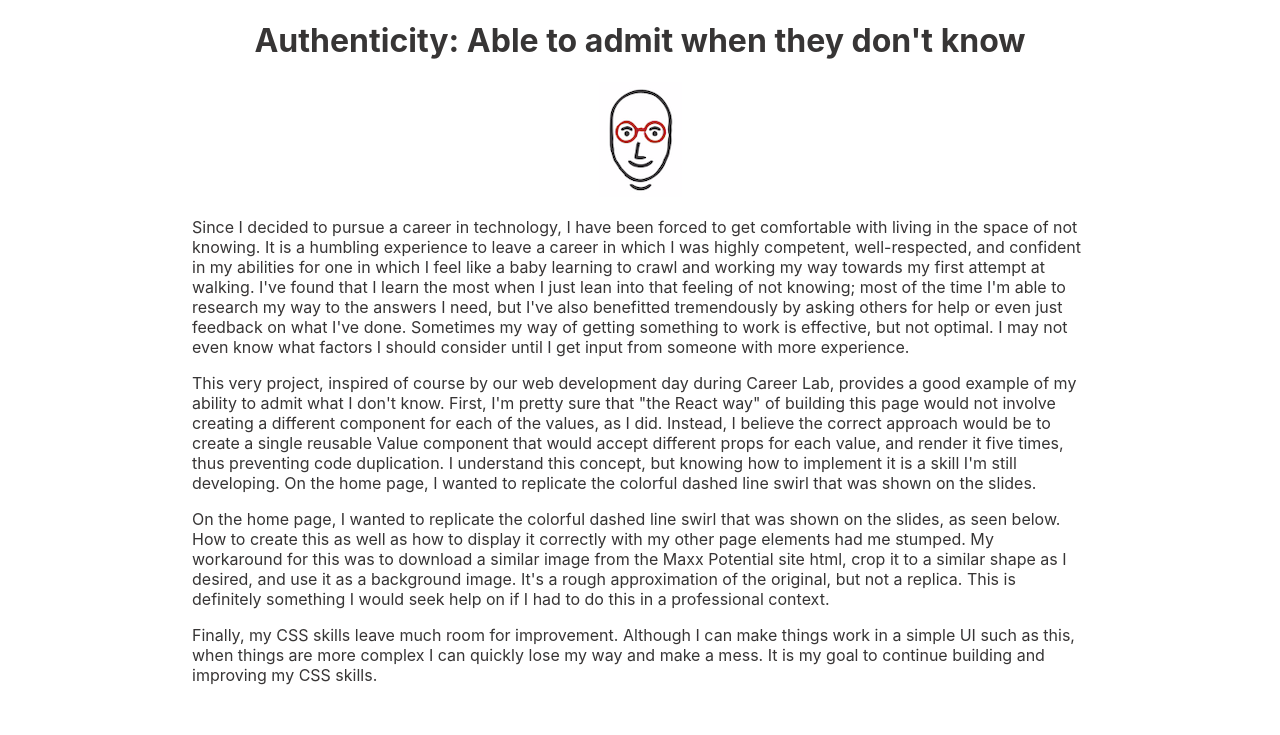
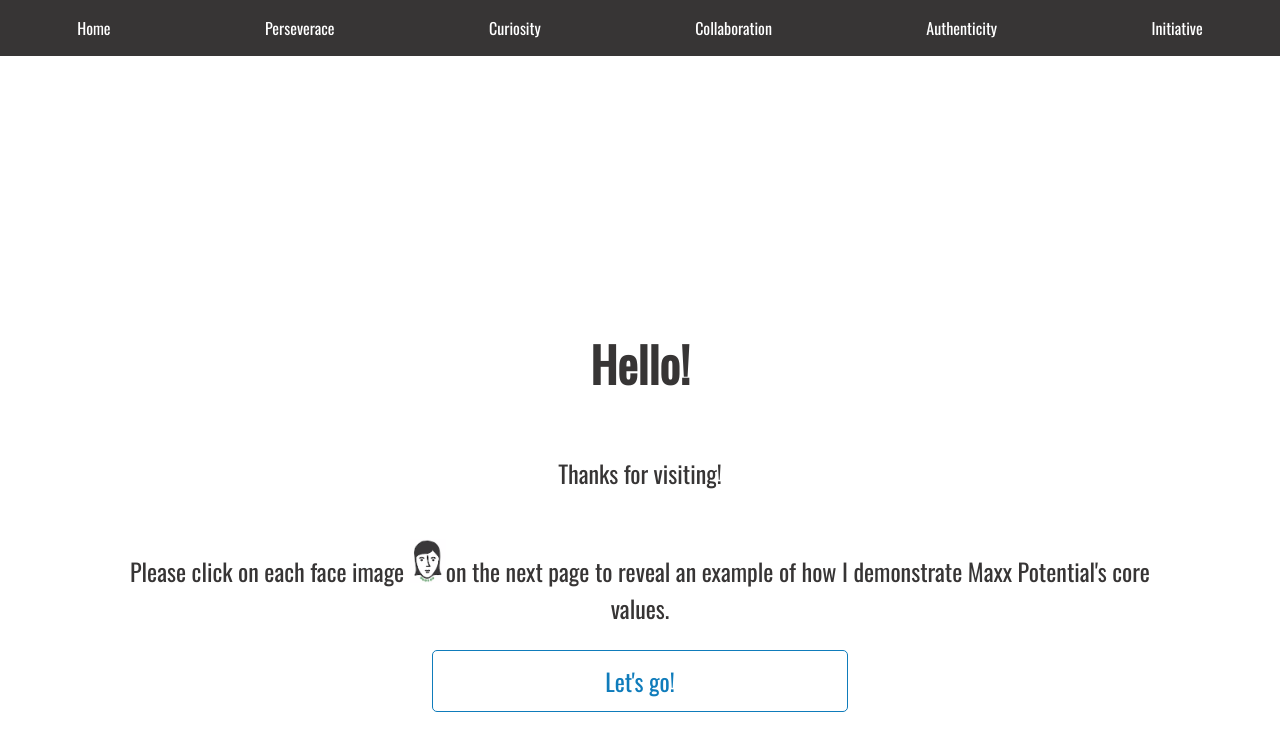
Before and after one commit to tmflower/maxx, a React (Create React App) app: page /authenticity in a window 1280 px wide. Shown: the top 735 px of the page. Built offline with nearby package versions, Linux system fonts and the light colour scheme.

Commit message:
add styling and navbar

```diff
--- a/src/App.css
+++ b/src/App.css
@@ -1,6 +1,60 @@
- .App {
-  margin: 0 2em;
+@import url('https://fonts.googleapis.com/css2?family=Oswald:wght@300;400&display=swap');
+
+.App {
   display: flex;
   flex-direction: column;
   color: rgb(55, 53, 53);
 }
+
+.greeting {
+  margin: 10em 5em;
+  display: flex;
+  flex-direction: column;
+  align-items: center;
+  text-align: center;
+  font-family: 'Oswald', sans-serif;
+}
+
+.tiny-head {
+  width: 1.5em;
+}
+
+.btn {
+  padding: .5em;
+  background-color: white;
+  color: #0f7cbb;
+  font-family: 'Oswald', sans-serif;
+  border: 1px solid #0f7cbb;;
+  border-radius: 5px;
+  font-size: 1em;
+  width: 40%;
+}
+
+.btn:hover {
+  background-color: #0f7cbb;
+  color: white;
+}
+
+.navbar {
+  display: flex;
+  flex-direction: row;
+  justify-content: space-around;
+  background-color: rgb(55, 53, 53);
+}
+
+.navbar-link {
+  text-decoration: none;
+  padding: 1em 0;
+  font-family: 'Oswald', sans-serif;
+  color: white;
+}
+
+.navbar-link:hover {
+  transform: scale(1.5, 1.5);
+}
+
+@media(min-width: 968px) {
+  .greeting {
+    font-size: 1.5em;
+  }
+}
--- a/src/App.js
+++ b/src/App.js
@@ -1,17 +1,37 @@
 
 import './App.css';
-import { Routes, Route } from 'react-router-dom';
+import { Routes, Route, useLocation } from 'react-router-dom';
 import { Home } from "./Home";
 import { Perseverance } from "./Perseverance";
 import { Curiosity } from "./Curiosity";
 import { Collaboration } from './Collaboration';
 import { Authenticity } from './Authenticity';
 import { Initiative } from './Initiative';
+import { Navbar } from './Navbar';
+import { useState } from 'react';
+import head1 from './head1.png';
 
 function App() {
+  const location = useLocation();
+
+  const [wasClicked, setWasClicked] = useState(false);
+
+  const handleClick = () => {
+    setWasClicked(true);
+  }
 
   return (
     <div className="App">
+      { location.pathname === "/" ? null : <Navbar /> }
+      { !wasClicked ?
+      <div className="greeting">
+        <h1>Hello!</h1>
+        <p>Thanks for visiting!</p>
+        <p>Please click on each face image <img className="tiny-head" src={head1} alt="head"/>on the next page to reveal an example of how I demonstrate Maxx Potential's core values.</p>
+        <button className='btn' onClick={handleClick}>Let's go!</button>
+      </div>
+      :
+      <div>
         <Routes>
           <Route path="/" element={<Home />}></Route>
           <Route path="/perseverance" element={<Perseverance />}></Route>
@@ -20,7 +40,7 @@ function App() {
           <Route path="/authenticity" element={<Authenticity />}></Route>
           <Route path="/initiative" element={<Initiative />}></Route>
         </Routes>
-
+      </div>}
     </div>
   );
 }
--- a/src/Authenticity.js
+++ b/src/Authenticity.js
@@ -1,4 +1,3 @@
-import { NavLink } from "react-router-dom";
 import head4 from "./head4.png";
 import values from "./maxx-values.png";
 import homepage from "./my-homepage.png";
@@ -6,15 +5,16 @@ import homepage from "./my-homepage.png";
 export function Authenticity() {
     return (
         <div className="value-page">
-            <h1>Authenticity: Able to admit when they don't know</h1>
+
+            <h1 className="value-page-heading">AUTHENTICITY: Able to admit when they don't know</h1>
             <img src={head4} alt="head" />
 
             <div className="value-page-container">
                 <p className="value-page-text">Since I decided to pursue a career in technology, I have been forced to get comfortable with living in the space of not knowing. It is a humbling experience to leave a career in which I was highly competent, well-respected, and confident in my abilities for one in which I feel like a baby learning to crawl and working my way towards my first attempt at walking. I've found that I learn the most when I just lean into that feeling of not knowing; most of the time I'm able to research my way to the answers I need, but I've also benefitted tremendously by asking others for help or even just feedback on what I've done. Sometimes my way of getting something to work is effective, but not optimal. I may not even know what factors I should consider until I get input from someone with more experience.</p>
 
-                <p className="value-page-text">This very project, inspired of course by our web development day during Career Lab, provides a good example of my ability to admit what I don't know. First, I'm pretty sure that "the React way" of building this page would not involve creating a different component for each of the values, as I did. Instead, I believe the correct approach would be to create a single reusable Value component that would accept different props for each value, and render it five times, thus preventing code duplication. I understand this concept, but knowing how to implement it is a skill I'm still developing. On the home page, I wanted to replicate the colorful dashed line swirl that was shown on the slides.</p>
+                <p className="value-page-text">This very project, inspired of course by our web development day during Career Lab, provides a good example of my ability to admit what I don't know. First, I'm pretty sure that "the React way" of building this page would not involve creating a different component for each of the values, as I did. Instead, I believe the correct approach would be to create a single reusable Value component that would accept different props for each value, and render it five times, thus preventing code duplication. I understand this concept, but knowing how to implement it is a skill I'm still developing.</p>
 
-                <p className="value-page-text">On the home page, I wanted to replicate the colorful dashed line swirl that was shown on the slides, as seen below. How to create this as well as how to display it correctly with my other page elements had me stumped. My workaround for this was to download a similar image from the Maxx Potential site html, crop it to a similar shape as I desired, and use it as a background image. It's a rough approximation of the original, but not a replica. This is definitely something I would seek help on if I had to do this in a professional context.</p>
+                <p className="value-page-text">On the home page, I wanted to replicate the colorful dashed line swirl that was shown on the slides, as seen below. How to create this as well as how to display it correctly with my other page elements had me stumped. My workaround for this was to download a similar image from the Maxx Potential site html, crop it to a similar shape as I desired, and use it as a background image. It's a rough approximation of the original, but not a replica. This is definitely something I would seek help on if I had to do it in a professional context.</p>
 
                 <p className="value-page-text">Finally, my CSS skills leave much room for improvement. Although I can make things work in a simple UI such as this, when things are more complex I can quickly lose my way and make a mess. It is my goal to continue building and improving my CSS skills.</p>
 
@@ -26,12 +26,10 @@ export function Authenticity() {
                     <figcaption>My Mockup:</figcaption>
                     <img className="screenshots" src={homepage} alt="homepage" />
                 </figure>
-
+                <hr />
+                <p>See the live site and code for this project:</p>
+                <a className="project-link" href="" target="_blank" rel="noreferrer">Maxx Github</a>
             </div>
-
-            <p>See the live site and code for this project:</p>
-            <a className="project-link" href="" target="_blank" rel="noreferrer">Github repo</a>
-            <NavLink to="/"><button>Back</button></NavLink>
         </div>
     )
 }
--- a/src/Collaboration.js
+++ b/src/Collaboration.js
@@ -1,10 +1,9 @@
-import { NavLink } from "react-router-dom";
-import head3 from "./head3.png"
+import head3 from "./head3.png";
 
 export function Collaboration() {
     return (
         <div className="value-page">
-            <h1>Collaboration: Team player</h1>
+            <h1 className="value-page-heading">COLLABORATION: Team player</h1>
             <img src={head3} alt="head" />
 
             <div className="value-page-container">
@@ -13,12 +12,12 @@ export function Collaboration() {
                 <p className="value-page-text">The Collab Lab provides an 8-week supported experience for those new to web development to work on a team with other new developers, especially those from underrepresented groups. With my wonderful team of three other newbies, I for the first time did pair programming, code reviews, demos, pull requests and even the previously terrifying merging of code in github.</p>
 
                 <p className="value-page-text">Through my Collab Lab experience I learned so much, and I got a taste of what I had been missing out on while working alone. Working with others to build something bigger and better than I could on my own was exhilarating. My team was able to communicate consistently and effectively, both synchronously and asynchronously, make compromises, work through problems together, learn from each other, and ultmately build a project we were proud of.</p>
+
+                <hr />
+                <p>See the code for this entire project, or see one of my closed pull requests:</p>
+                <a className="project-link" href="https://github.com/the-collab-lab/tcl-47-smart-shopping-list.git" target="_blank" rel="noreferrer">Collab Lab Github</a>
+                <a className="project-link" href="https://github.com/the-collab-lab/tcl-47-smart-shopping-list/pull/20" target="_blank" rel="noreferrer">Closed pull request example</a>
             </div>
-
-            <p>See the code for this entire project, or see a closed pull request:</p>
-            <a className="project-link" href="https://github.com/the-collab-lab/tcl-47-smart-shopping-list.git" target="_blank" rel="noreferrer">Collab Lab Github</a>
-            <a className="project-link" href="https://github.com/the-collab-lab/tcl-47-smart-shopping-list/pull/20" target="_blank" rel="noreferrer">Closed pull request example</a>
-            <NavLink to="/"><button>Back</button></NavLink>
         </div>
     )
 }
--- a/src/Home.css
+++ b/src/Home.css
@@ -1,8 +1,7 @@
-@import url('https://fonts.googleapis.com/css2?family=Oswald:wght@300;400&display=swap');
-
 @media(min-width: 280px) {
   .home {
     background-image: none;
+    margin: 2em 4em;
   }
 
   .lines {
@@ -69,13 +68,6 @@
   }
 }
 
-.App {
-  margin: 0 2em;
-  display: flex;
-  flex-direction: column;
-  color: rgb(55, 53, 53);
-}
-
 .heading {
   text-align: left;
   font-family:'Times New Roman', Times, serif;
--- /dev/null
+++ b/src/Navbar.js
@@ -0,0 +1,20 @@
+import { NavLink } from 'react-router-dom';
+import { Authenticity } from './Authenticity';
+import { Collaboration } from './Collaboration';
+import { Curiosity } from './Curiosity';
+import { Home } from './Home';
+import { Initiative } from './Initiative';
+import { Perseverance } from './Perseverance';
+
+export function Navbar() {
+    return (
+        <nav className='navbar'>
+            <NavLink className="navbar-link" to="/" element={<Home />}>Home</NavLink>
+            <NavLink className="navbar-link" to="/perseverance" element={<Perseverance />}>Perseverace</NavLink>
+            <NavLink className="navbar-link" to="/curiosity" element={<Curiosity />}>Curiosity</NavLink>
+            <NavLink className="navbar-link" to="/collaboration" element={<Collaboration />}>Collaboration</NavLink>
+            <NavLink className="navbar-link" to="/authenticity" element={<Authenticity />}>Authenticity</NavLink>
+            <NavLink className="navbar-link" to="/initiative" element={<Initiative />}>Initiative</NavLink>
+        </nav>
+    )
+}
--- a/src/Values.css
+++ b/src/Values.css
@@ -1,6 +1,12 @@
+@import url('https://fonts.googleapis.com/css2?family=Oswald:wght@300;400&display=swap');
+
 @media (min-width: 280px) {
     .value-page-container {
-        margin: 0;
+        margin: 1em;
+    }
+
+    .screenshots {
+        width: 60vw;
     }
 }
 
@@ -8,8 +14,13 @@
     text-align: center;
 }
 
+.value-page-heading {
+    font-family: 'Oswald', sans-serif;
+}
+
 .value-page-text {
     text-align: left;
+    line-height: 1.6;
 }
 
 .project-link {
@@ -19,7 +30,6 @@
 
 figure {
     margin: 3em;
-
 }
 
 figcaption {
@@ -27,7 +37,6 @@ figcaption {
 }
 
 .screenshots {
-    width: 40vw;
     border: 1px solid black;
     border-radius: 3px;
 }
@@ -36,4 +45,7 @@ figcaption {
     .value-page-container {
         margin: 0 10em;
     }
+    .screenshots {
+        width: 40vw;
+    }
 }
```
Also changed, not shown: src/Curiosity.js (+8 -8 lines), src/Initiative.js (+6 -7 lines), src/Perseverance.js (+8 -10 lines). Lines whose indentation alone changed are shown as unchanged.
